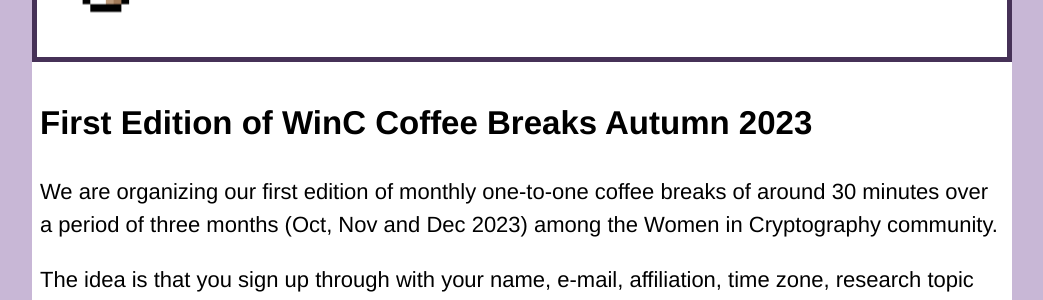
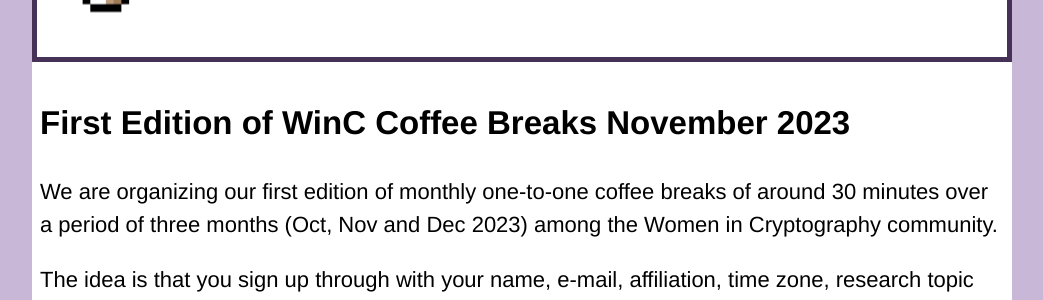
Before and after one commit to women-in-cryptography/women-in-cryptography-website, a Jekyll site: the page built from coffeebreaks.html, in a window 1280 px wide. Shown: the part 649-949 px from the top of the page, without its empty margins (118-1161 px from the left). Built offline with Jekyll 4.4.1, drawn with Linux system fonts in a browser that asks for light colours.

Commit message:
Nov is better

```diff
--- a/coffeebreaks.html
+++ b/coffeebreaks.html
@@ -18,7 +18,7 @@ tags: menu
 </div>
 
 <div class="regular-description">
-  <h2>First Edition of WinC Coffee Breaks Autumn 2023</h2>
+  <h2>First Edition of WinC Coffee Breaks November 2023</h2>
   <p>We are organizing our first edition of monthly one-to-one coffee breaks of around 30 minutes over a period of three months (Oct, Nov and Dec 2023) among the Women in Cryptography community.
  <br>
  <p>
--- a/seminar.html
+++ b/seminar.html
@@ -18,7 +18,7 @@ tags: menu
 </div>
 
 <div class="regular-description">
-  <h2>First Edition of WinC Seminar Autumn 2023</h2>
+  <h2>First Edition of WinC Seminar November 2023</h2>
   <p>We will host our first WinC Seminar on November, 2023.</p>
   <p>We will have this amazing set of speakers:</p>
 
```
